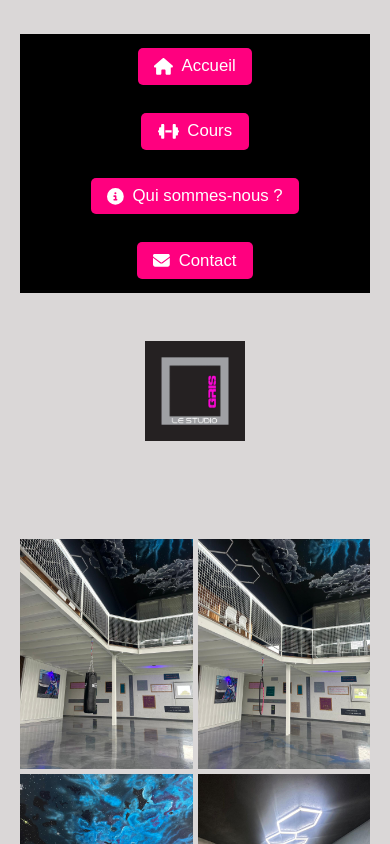
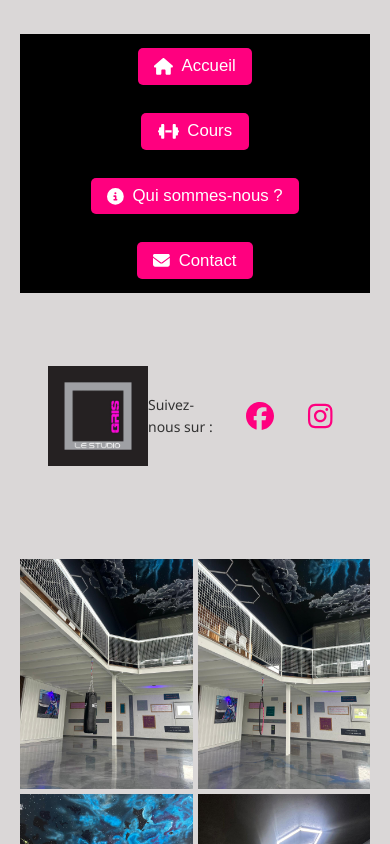
Before and after one commit to FitnessByStef/fit-and-fun, a React (Create React App) app: page / in a window 390 px wide. Shown: the top 844 px of the page. Built offline with nearby package versions, Linux system fonts and the light colour scheme.

Commit message:
Correction mobile et affichage boutons réseaux sociaux

```diff
--- a/package.json
+++ b/package.json
@@ -4,6 +4,7 @@
   "private": true,
   "dependencies": {
     "@fortawesome/fontawesome-svg-core": "^6.6.0",
+    "@fortawesome/free-brands-svg-icons": "^6.6.0",
     "@fortawesome/free-solid-svg-icons": "^6.6.0",
     "@fortawesome/react-fontawesome": "^0.2.2",
     "@progress/kendo-react-animation": "^8.4.0",
--- a/src/HomePage.css
+++ b/src/HomePage.css
@@ -1,7 +1,29 @@
+
 /* Styles généraux */
 body {
     margin: 0;
     font-family: Arial, sans-serif;
+}
+.social-media {
+    display: flex;
+    align-items: center;
+    gap: 1em;
+}
+
+.social-media p {
+    margin: 0;
+    font-size: 1.1em;
+    color: #333;
+}
+
+.social-button {
+    color: #ff007f;
+    transition: color 0.3s ease;
+    padding: 10px; /* Ajoute du padding autour des icônes */
+}
+
+.social-button:hover {
+    color: #000;
 }
 p {
     font-family: 'Segoe UI', Tahoma, Geneva, Verdana, sans-serif; /* Police moderne et lisible */
@@ -12,11 +34,10 @@ p {
     text-align: justify; /* Justifie le texte pour un alignement professionnel */
 }
 .homepage-container {
-    background-color:#dad7d7;;
+    background-color:#dad7d7;
     max-width: 1200px;
     margin: 0 auto;
 }
-
 
 /* Menu horizontal avec icônes */
 .menu-horizontal {
@@ -117,13 +138,19 @@ p {
         width: 100%;
         height: auto;
     }
+
     .homepage-header {
         height: 250px; /* Réduire la hauteur sur les petits écrans */
+        display: flex;
+        justify-content: space-between; /* Place le logo et les boutons sur la même ligne */
+        align-items: center;
+        padding: 1em;
+        background-color: #fff;
     }
 
     .homepage-logo {
         width: 100px; /* Réduire la taille du logo sur les petits écrans */
-
+    height: auto;
     }
 
     .homepage-header h1 {
@@ -145,6 +172,7 @@ p {
     background-position: center; /* Centrage de l'image */
     background-repeat: no-repeat; /* Empêche l'image de se répéter */
     height: 150px; /* Ajustez la hauteur en fonction de la taille souhaitée */
+    margin-bottom: 40px; /* Augmenter la marge sous le header */
 }
 
 .homepage-logo {
@@ -179,86 +207,6 @@ p {
     padding: 2em;
 }
 
-.fitandfunformheader{
-    text-align: center;
-}
-
-.fitandfunform{
-    color: #000000;
-}
-
-.fitkidsform{
-    color: #000000;
-}
-
-.fitkidsformheader{
-    text-align: center;
-}
-
-.bachataform{
-    color: #000000;
-}
-
-.bachataformheader{
-    text-align: center;
-}
-
-.stretchingform{
-    color: #000000;
-}
-
-.stretchingformheader{
-    text-align: center;
-}
-
-.twerkform{
-    color: #000000;
-}
-
-.twerkformheader{
-    text-align: center;
-}
-
-.commercialform{
-    color: #000000;
-}
-
-.commercialformheader{
-    text-align: center;
-}
-
-.danseurbaineform{
-    color: #000000;
-}
-
-.danseurbaineformheader{
-    text-align: center;
-}
-
-.cerceauaerienform{
-    color: #000000;
-}
-
-.cerceauaerienformheader{
-    text-align: center;
-}
-
-.heelsform{
-    color: #000000;
-}
-
-.heelsformheader{
-    text-align: center;
-}
-
-.aproposform{
-    color: #000000
-}
-
-.aproposformheader{
-    text-align: center;
-}
-
 .feature-card {
     background-color: #fff;
     padding: 1.5em;
@@ -288,3 +236,39 @@ p {
 .feature-card p {
     color: #555;
 }
+
+/* Adjust the feature cards layout on mobile */
+@media (max-width: 600px) {
+    .homepage-features {
+        display: flex;
+        flex-direction: column;
+        padding: 1em;
+    }
+
+    .feature-card {
+        width: 100%; /* Make sure feature cards take full width on mobile */
+        margin: 0 0 1.5em 0;
+        padding: 1.5em;
+        box-sizing: border-box; /* Ensure padding is included in the width */
+    }
+
+    .feature-card p {
+        font-size: 1.1em; /* Improve readability of paragraphs on mobile */
+        line-height: 1.6;
+        text-align: justify;
+        margin: 10px 0;
+    }
+}
+
+/* Ensure parent containers take full width */
+.homepage-features {
+    width: 100%;
+    padding: 0;
+    margin: 0;
+}
+
+section {
+    width: 100%;
+    padding: 0;
+    margin: 0;
+}
--- a/src/HomePage.tsx
+++ b/src/HomePage.tsx
@@ -19,6 +19,8 @@ import Heels from './components/Heels';
 import BachataForm from './components/BachataForm';
 import AProposForm from './components/APropos';
 import HomeStudioGrisForm from './components/HomeStudioGris';
+import { faFacebook, faInstagram } from '@fortawesome/free-brands-svg-icons'; // Import des icônes de réseaux sociaux
+
 
 const HomePage: React.FC = () => {
     const [activeTab, setActiveTab] = useState<string>('fitness'); // état pour gérer l'onglet actif
@@ -57,6 +59,16 @@ const HomePage: React.FC = () => {
             {/* Header avec logo statique */}
             <header className="homepage-header">
                 <img src={logo} alt="Fitness" className="homepage-logo " />
+                <div className="social-media">
+                    <p>Suivez-nous sur :</p>
+                    <a href="https://www.facebook.com/profile.php?id=61559492342771" target="_blank" rel="noopener noreferrer" className="social-button">
+                        <FontAwesomeIcon icon={faFacebook} size="2x" />
+                    </a>
+                    <a href="https://www.instagram.com/le_studiogris/" target="_blank" rel="noopener noreferrer" className="social-button">
+                        <FontAwesomeIcon icon={faInstagram} size="2x" />
+                    </a>
+                </div>
+
             </header>
 
             {/* Menu avec icônes et sous-menu */}
```
Also changed, not shown: 1 other file (tests, documents, lock files or other folders).
